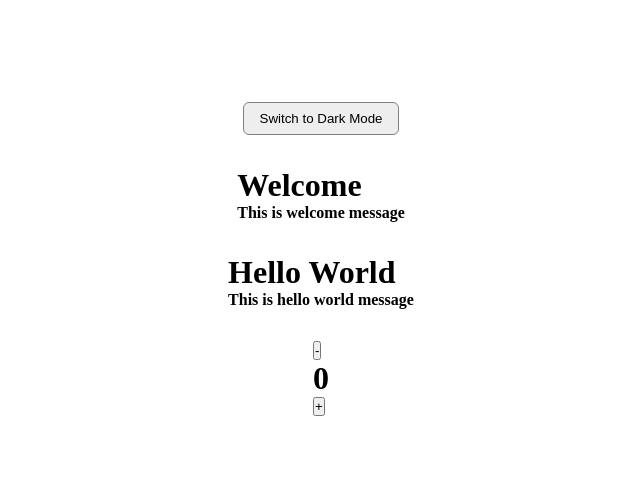
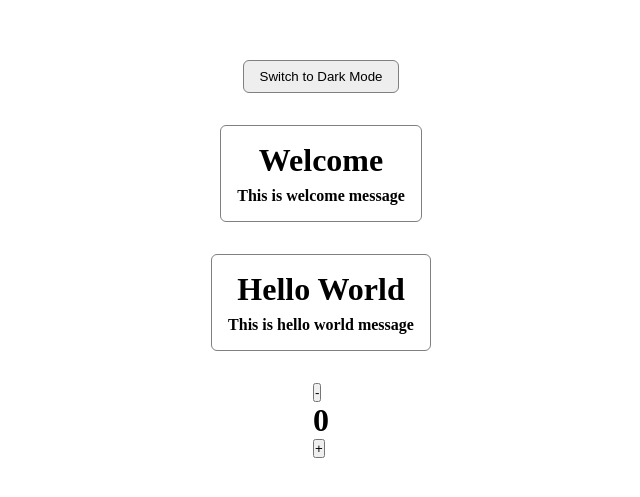
Before and after one commit to ManjeetSingh-02/learning-full-stack-mobile-development, a React (Vite) app in the folder 00-react/: page / in a window 1280 px wide. Shown: the part 141-638 px from the top of the page, without its empty margins (319-959 px from the left). Built offline with nearby package versions, Linux system fonts and the light colour scheme.

Commit message:
Refactor Heading component to apply container styles for improved layout

```diff
--- a/00-react/src/components/Heading.jsx
+++ b/00-react/src/components/Heading.jsx
@@ -1,6 +1,17 @@
 export default function Heading({ title, desc }) {
+  const containerStyle = {
+    display: 'flex',
+    flexDirection: 'column',
+    gap: '0.5rem',
+    justifyContent: 'center',
+    alignItems: 'center',
+    padding: '1rem',
+    borderRadius: '6px',
+    border: '1px solid grey',
+  };
+
   return (
-    <div>
+    <div style={containerStyle}>
       <h1>{title}</h1>
       <h4>{desc}</h4>
     </div>
```
